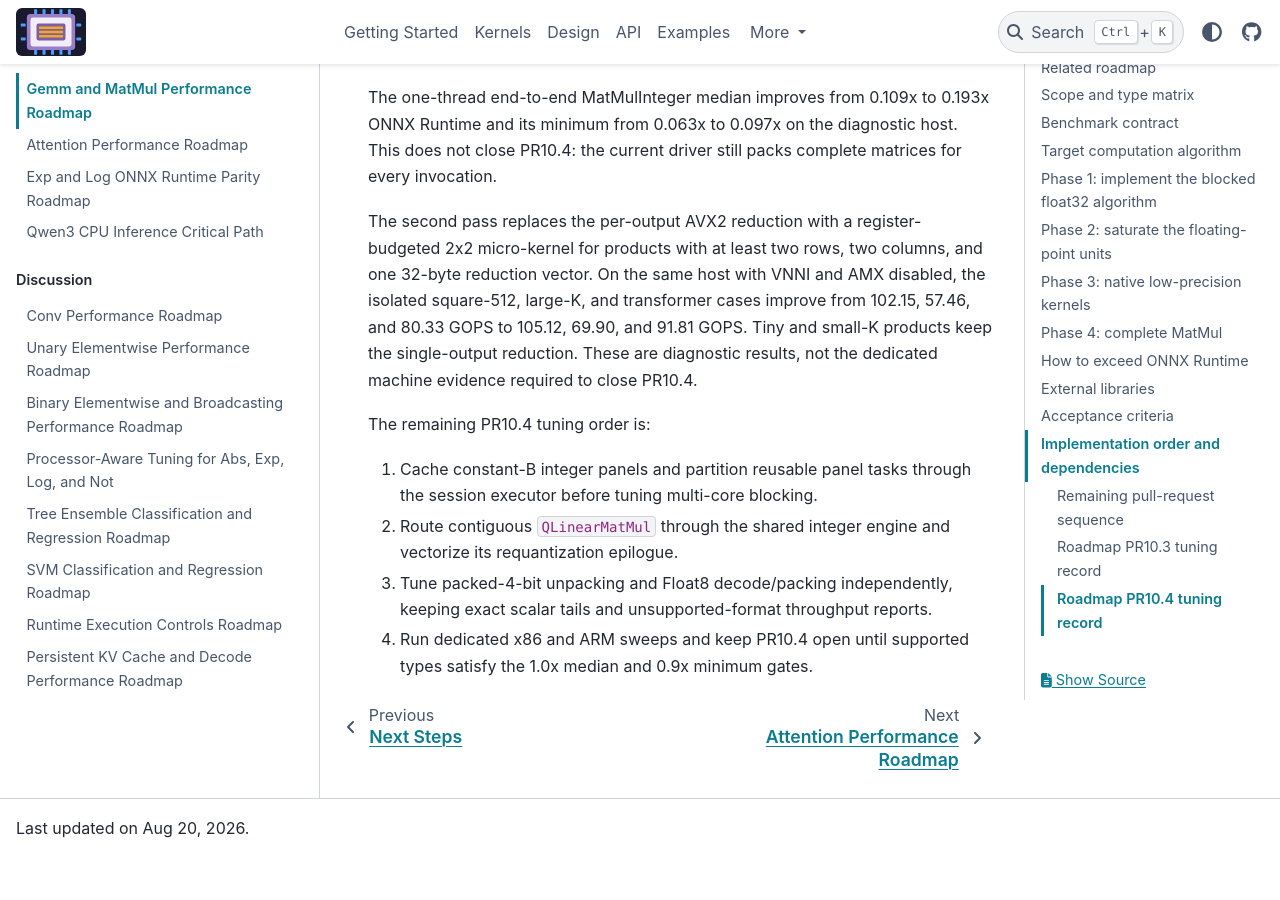
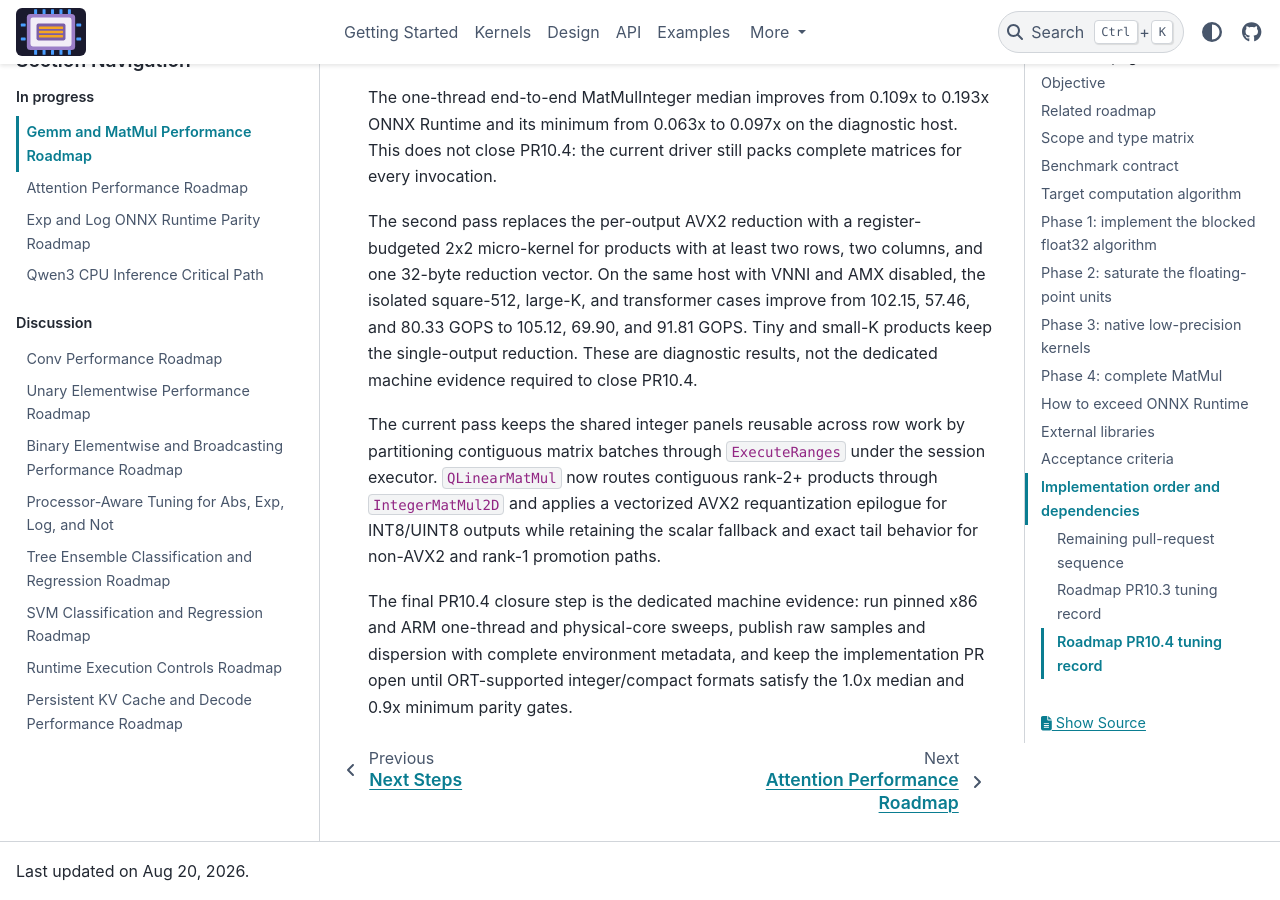
Before and after one commit to xadupre/onnx-light-cpu, a Sphinx documentation site: the page built from docs/next_steps/2026_08_gemm_matmul.rst, in a window 1280 px wide and 900 px high, scrolled down 36170 px. Built offline with Sphinx 7.4.7 and the PyData theme 0.15.4, drawn with Linux system fonts in a browser that asks for light colours; pages that are not in the unit, such as notebooks, are missing from menus; before the commit the page ends 37027 px from its top, so only the background shows below that.

Commit message:
PR10.4: route contiguous QLinearMatMul through IntegerMatMul2D and add AVX2 requantization epilogue (#303)
* Initial plan

* Route contiguous QLinearMatMul through integer engine

Co-authored-by: xadupre <22452781+xadupre@users.noreply.github.com>

* Optimize QLinearMatMul contiguous integer path

Co-authored-by: xadupre <22452781+xadupre@users.noreply.github.com>

* Fix integer_matmul build break from misplaced helper scope

Co-authored-by: xadupre <22452781+xadupre@users.noreply.github.com>

---------

Co-authored-by: copilot-swe-agent[bot] <198982749+Copilot@users.noreply.github.com>
Co-authored-by: xadupre <22452781+xadupre@users.noreply.github.com>

```diff
--- a/docs/next_steps/2026_08_gemm_matmul.rst
+++ b/docs/next_steps/2026_08_gemm_matmul.rst
@@ -1434,13 +1434,15 @@ and 80.33 GOPS to 105.12, 69.90, and 91.81 GOPS. Tiny and small-K products keep
 the single-output reduction. These are diagnostic results, not the dedicated
 machine evidence required to close PR10.4.
 
-The remaining PR10.4 tuning order is:
+The current pass keeps the shared integer panels reusable across row work by
+partitioning contiguous matrix batches through ``ExecuteRanges`` under the
+session executor. ``QLinearMatMul`` now routes contiguous rank-2+ products
+through ``IntegerMatMul2D`` and applies a vectorized AVX2 requantization
+epilogue for INT8/UINT8 outputs while retaining the scalar fallback and exact
+tail behavior for non-AVX2 and rank-1 promotion paths.
 
-#. Cache constant-B integer panels and partition reusable panel tasks through
-   the session executor before tuning multi-core blocking.
-#. Route contiguous ``QLinearMatMul`` through the shared integer engine and
-   vectorize its requantization epilogue.
-#. Tune packed-4-bit unpacking and Float8 decode/packing independently, keeping
-   exact scalar tails and unsupported-format throughput reports.
-#. Run dedicated x86 and ARM sweeps and keep PR10.4 open until supported types
-   satisfy the 1.0x median and 0.9x minimum gates.
+The final PR10.4 closure step is the dedicated machine evidence: run pinned
+x86 and ARM one-thread and physical-core sweeps, publish raw samples and
+dispersion with complete environment metadata, and keep the implementation PR
+open until ORT-supported integer/compact formats satisfy the 1.0x median and
+0.9x minimum parity gates.
```
Also changed, not shown: 4 other files.
